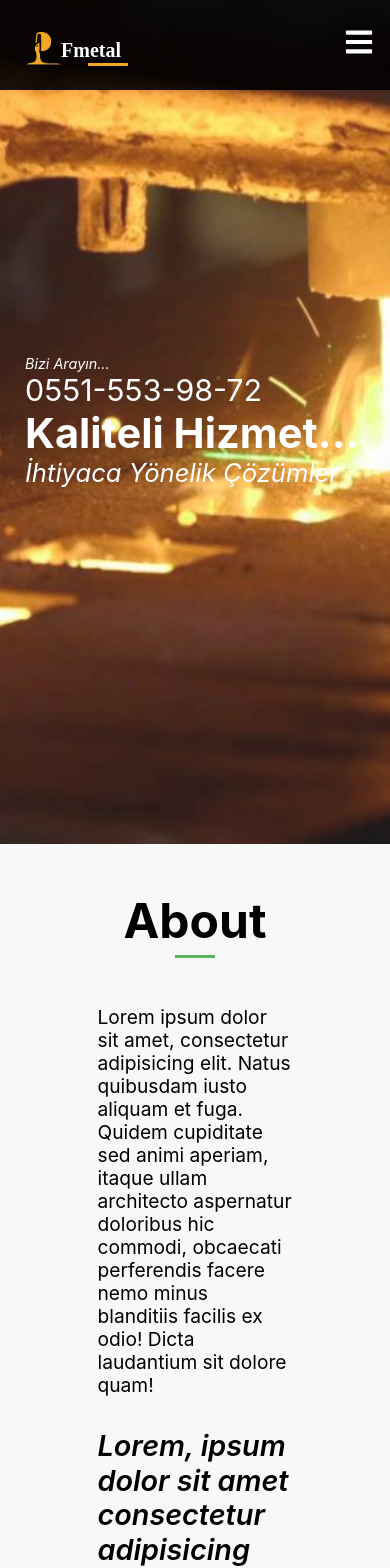
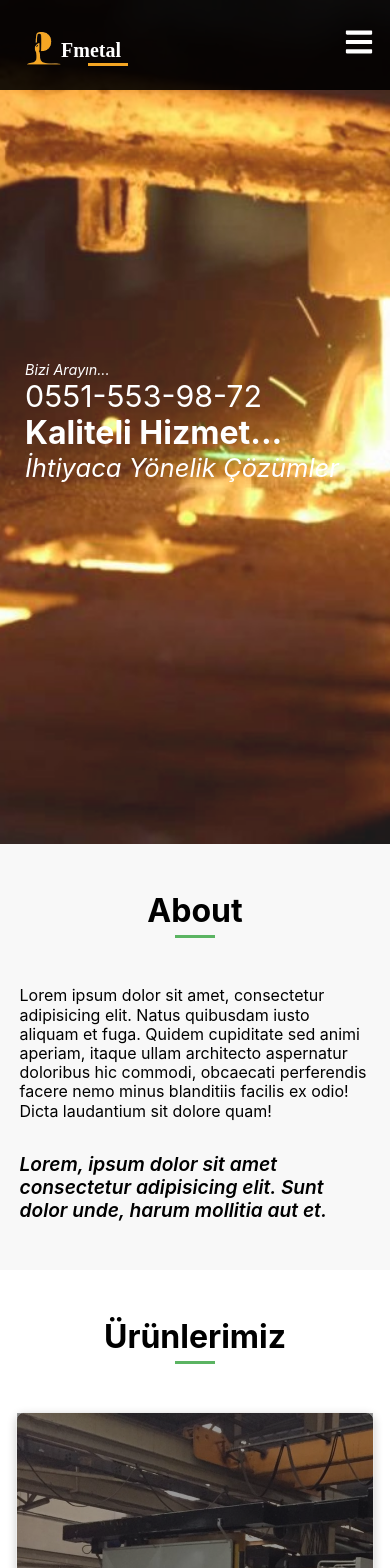
Before and after one commit to hkankyilmaz/fmetal, a React (Create React App) app: page / in a window 390 px wide. Shown: the top 1568 px of the page. Built offline with nearby package versions, Linux system fonts and the light colour scheme; a web font is replaced by a local one.

Commit message:
Responsive features arranged vol2
--gutters
--font-sizes

```diff
--- a/src/componenets/about/style.css
+++ b/src/componenets/about/style.css
@@ -54,4 +54,27 @@
   .about button {
     margin-bottom: 1rem;
   }
+  .about h2 {
+    font-size: 2rem;
+  }
+
+  .about .col-2 {
+    width: 90%;
+    display: flex;
+    flex-direction: column;
+    justify-content: center;
+    align-items: center;
+    padding: 3rem;
+  }
+
+  .about .col-2 p:first-of-type {
+    margin: 2rem 0;
+    font-size: 1rem;
+  }
+
+  .about .col-2 p:nth-child(4) {
+    font-size: 1.2rem;
+    font-style: italic;
+    font-weight: 600;
+  }
 }
--- a/src/componenets/contact/style.css
+++ b/src/componenets/contact/style.css
@@ -53,7 +53,10 @@
   .demo .container {
     max-width: 100%;
     grid-template-columns: 1fr;
-    grid-gap: 30px;
+    grid-gap: 20px;
+  }
+  .demo {
+    padding: 10px;
   }
   .demo .col-2 {
     width: 100%;
@@ -63,4 +66,33 @@
     width: 100%;
     height: 250px;
   }
+  .demo h2 {
+    margin-top: 30px;
+    font-size: 3rem;
+    text-align: center;
+    position: relative;
+    bottom: 0;
+    font-size: 2rem;
+  }
+  .demo span {
+    position: relative;
+    bottom: 0;
+  }
+
+  .demo .col-1 p:nth-child(1) {
+    font-size: 1.2rem;
+    font-weight: bold;
+    font-style: italic;
+  }
+
+  .demo .col-1 p:nth-child(2) {
+    font-size: 2rem;
+    font-weight: 600;
+    margin: 0.5rem 0;
+  }
+
+  .demo .col-1 p:nth-child(3) {
+    font-size: 1rem;
+    margin-bottom: 1rem;
+  }
 }
--- a/src/componenets/home/style.css
+++ b/src/componenets/home/style.css
@@ -47,25 +47,13 @@
   font-style: italic;
 }
 
-/* .hero .button {
-  margin: 1rem 0;
-  width: 300px;
-  background-color: var(--secondary-color);
-  border: 1px solid var(--secondary-color);
-  color: #333;
-}
-
-.hero .button:hover {
-  background-color: var(--secondary-dark);
-  border: 1px solid var(--secondary-dark);
-} */
 
 @media screen and (max-width: 940px) {
   .hero .content {
     padding-left: 25px;
   }
   .hero .content p:nth-child(3) {
-    font-size: 2.6rem;
+    font-size: 2rem;
   }
 
   .hero .content p:nth-child(4) {
--- a/src/componenets/products/style.css
+++ b/src/componenets/products/style.css
@@ -23,6 +23,11 @@
 @media screen and (max-width: 940px) {
   .testimonials .container {
     width: 100%;
+    padding: 2rem 0rem;
+  }
+  .testimonials .container .content {
+
+    margin: 2rem 0;
   }
 
   .testimonials .container .content {
@@ -33,4 +38,9 @@
     max-width: 100%;
     margin: 1rem;
   }
+  .testimonials h2 {
+    font-size: 2rem;
+    text-align: center;
+  }
+
 }
```
Also changed, not shown: src/componenets/contact/index.jsx (+0 -10 lines).
